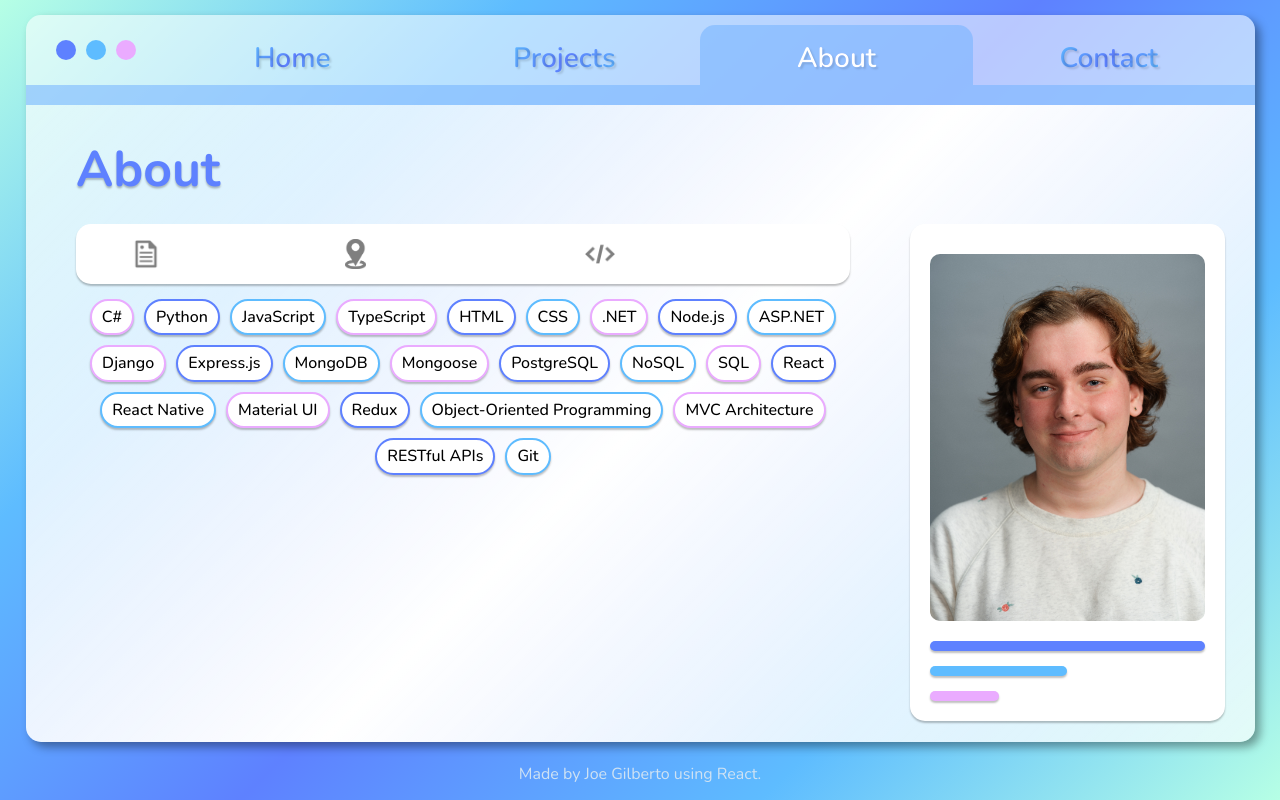
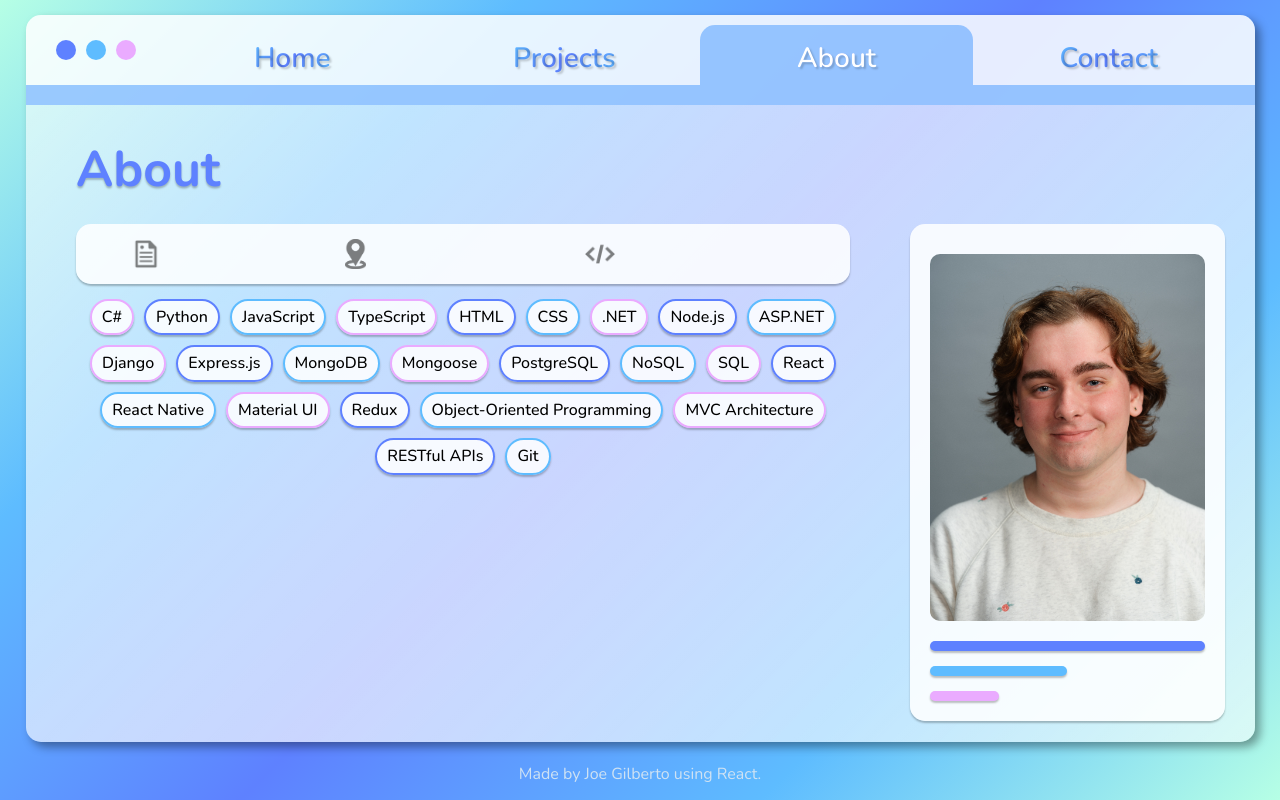
Before and after one commit to joekgilberto/portfolio, a React (Create React App) app: page /about in a window 1280 px wide. Built offline with nearby package versions, Linux system fonts and the light colour scheme.

Commit message:
makes main and opaque white backgrounds more transparent, and header more opaque

```diff
--- a/src/App/App.css
+++ b/src/App/App.css
@@ -38,7 +38,7 @@ main {
   display: flex;
   justify-content: center;
   align-self: center;
-  background-image: linear-gradient(135deg, #ffffffac, #ffffff, #ffffffac);
+  background-image: linear-gradient(135deg, #ffffff90, #ffffffac, #ffffff90);
   overflow-y: scroll;
   border-radius: 0 0 15px 15px;
 }
--- a/src/components/Header/Header.css
+++ b/src/components/Header/Header.css
@@ -3,8 +3,8 @@ header {
     grid-row: 1 / span 1;
     display: flex;
     align-items: flex-end;
-    background-color: #ffffff91;
-    border-bottom: 20px solid #77b4ff91;
+    background-color: #ffffffda;
+    border-bottom: 20px solid #56a2ff91;
     border-radius: 15px 15px 0 0;
     z-index: 1;
 }
@@ -22,7 +22,7 @@ header nav a {
     text-decoration: none;
     font-size: 16px;
     font-weight: 600;
-    text-shadow: 2px 2px 2px #00000020;
+    text-shadow: 2px 2px 2px #00000030;
 }
 
 header nav a:hover {
@@ -82,7 +82,7 @@ header nav a div p{
 }
 
 header nav a div.active {
-    background-color: #77b4ff91;
+    background-color: #56a2ff91;
     border-radius: 15px 15px 0 0;
 }
 
--- a/src/components/Post/Project.css
+++ b/src/components/Post/Project.css
@@ -4,7 +4,7 @@
     display: flex;
     flex-direction: column;
     justify-content: space-between;
-    background-color: #fff;
+    background-color: #ffffffda;
     border-radius: 12.5px;
     box-shadow: 0px 2px 2px #00000030;
     margin-bottom: 10px;
--- a/src/pages/About/About.css
+++ b/src/pages/About/About.css
@@ -30,7 +30,7 @@
     padding: 5px 10px;
     font-size: 16px !important;
     font-weight: 500;
-    background-color: #fff;
+    background-color: #ffffffda;
     border-radius: 20px;
     box-shadow: 0px 2px 2px #00000040;
 }
@@ -43,7 +43,7 @@
     align-items: center;
     margin: 0 auto;
     padding: 30px 20px 20px 20px;
-    background-color: #fff;
+    background-color: #ffffffda;
     gap: 20px;
     border-radius: 15px;
     box-shadow: 0px 2px 2px #00000040;
@@ -95,7 +95,7 @@
     flex-direction: column;
     justify-content: space-around;
     align-items: center;
-    background-color: #fff;
+    background-color: #ffffffda;
     padding: 5px;
     border-radius: 15px;
     box-shadow: 0px 2px 2px #00000040;
--- a/src/pages/Contact/Contact.css
+++ b/src/pages/Contact/Contact.css
@@ -95,7 +95,7 @@
     align-items: center;
     padding-left: 20px;
     border-radius: 0 10px 10px 0;
-    background-color: #fff;
+    background-color: #ffffffda;
     text-shadow: 0px 1px 1px #00000040;
 }
 
@@ -162,7 +162,7 @@
     .contact-info {
         width: 75%;
         overflow-y: scroll;
-        background-color: #fff;
+        background-color: #ffffffda;
         padding: 10px;
         border-radius: 15px;
         box-shadow: 0px 2px 2px #00000040;
--- a/src/pages/Error/Error.css
+++ b/src/pages/Error/Error.css
@@ -46,7 +46,7 @@
 
 .fake-search-bar-error {
     display: flex;
-    background-color: #fff;
+    background-color: #ffffffda;
     width: 90%;
     height: 70px;
     border-radius: 25px;
--- a/src/pages/Projects/Projects.css
+++ b/src/pages/Projects/Projects.css
@@ -7,7 +7,7 @@
     display: flex;
     justify-content: space-between;
     align-items: center;
-    background-color: #fff;
+    background-color: #ffffffda;
     box-shadow: 0px 2px 2px #00000030;
     margin: 20px 40px;
     padding: 20px 40px;
```
